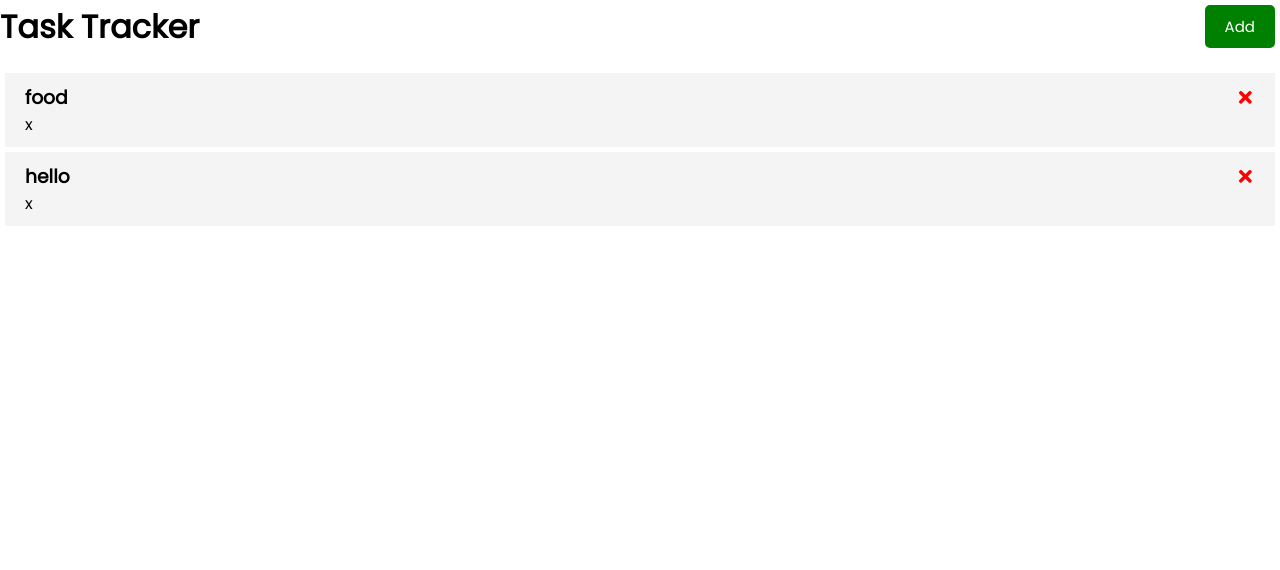
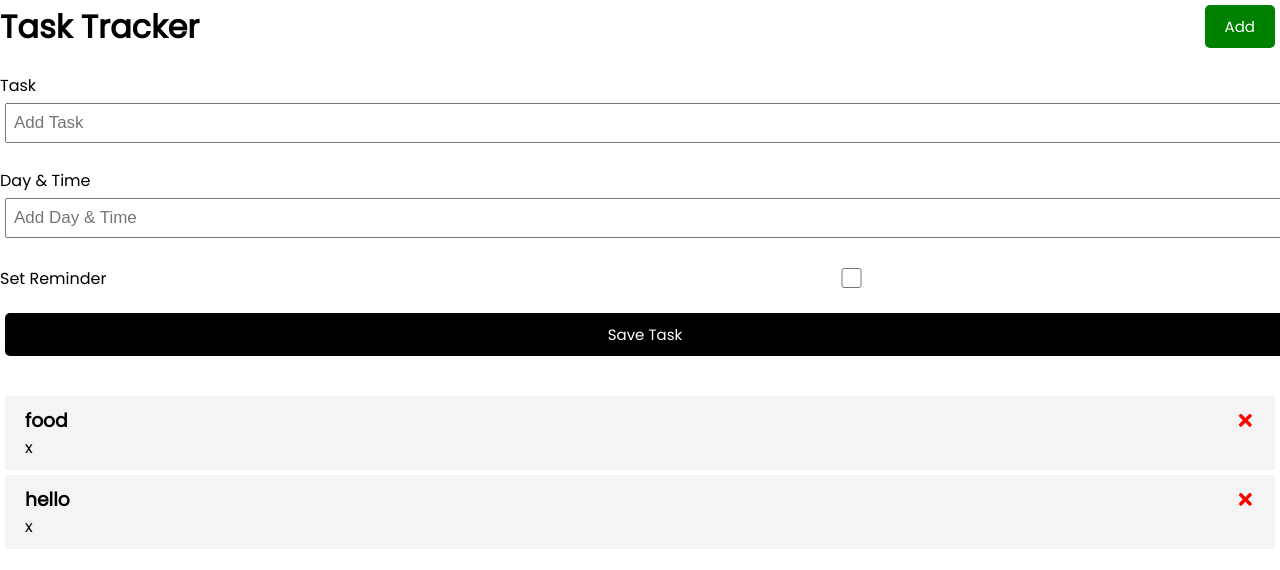
Before and after one commit to nadvolod/react-js-crash-course, a React (Create React App) app in the folder react-task-tracker/: page / in a window 1280 px wide. Shown: the top 570 px of the page. Built offline with nearby package versions, Linux system fonts and the light colour scheme.

Commit message:
AddTask capability

```diff
--- a/react-task-tracker/src/App.js
+++ b/react-task-tracker/src/App.js
@@ -1,5 +1,6 @@
 import Header from './components/Header'
 import Tasks from './components/Tasks'
+import AddTask from './components/AddTask'
 import { useState } from 'react'
 
 // This is a function component that will render
@@ -20,6 +21,16 @@
       }
     ]
   )
+
+  const addTask = (task) => {
+    // generating a random id, but it would be better to use a Guid
+    const id = Math.floor(Math.random() * 10000) + 1
+    // add id to the task
+    const newTask = {id, ...task}
+    // take all of the tasks and add the newTask to the array
+    setTasks([...tasks, newTask])
+  }
+
 
   // Delete a task
   // 'nfn' to create a const function with param
@@ -42,7 +53,10 @@
   return (
     <div className="App">
       <Header />
-      {tasks.length > 0 ? (<Tasks tasks={tasks} onDelete={deleteTask} onToggle={toggleReminder}/>) : ('No tasks')}
+      <AddTask onAdd={addTask}/>
+      {tasks.length > 0 ?
+      (<Tasks tasks={tasks} onDelete={deleteTask} onToggle={toggleReminder}/>) :
+      ('No tasks')}
     </div>
   );
 }
--- /dev/null
+++ b/react-task-tracker/src/components/AddTask.js
@@ -0,0 +1,59 @@
+import { useState } from 'react'
+
+const AddTask = ({ onAdd }) => {
+  const [text, setText] = useState('')
+  const [day, setDay] = useState('')
+  const [reminder, setReminder] = useState(false)
+
+  const onSubmit = (e) => {
+    e.preventDefault()
+
+    if (!text) {
+      alert('Please add a task')
+      return
+    }
+
+    onAdd({ text, day, reminder })
+
+    // Clearing all of the values onSubmit
+    setText('')
+    setDay('')
+    setReminder(false)
+  }
+
+  return (
+    <form className='add-form' onSubmit={onSubmit}>
+      <div className='form-control'>
+        <label>Task</label>
+        <input
+          type='text'
+          placeholder='Add Task'
+          value={text}
+          onChange={(e) => setText(e.target.value)}
+        />
+      </div>
+      <div className='form-control'>
+        <label>Day & Time</label>
+        <input
+          type='text'
+          placeholder='Add Day & Time'
+          value={day}
+          onChange={(e) => setDay(e.target.value)}
+        />
+      </div>
+      <div className='form-control form-control-check'>
+        <label>Set Reminder</label>
+        <input
+          type='checkbox'
+          checked={reminder}
+          value={reminder}
+          onChange={(e) => setReminder(e.currentTarget.checked)}
+        />
+      </div>
+
+      <input type='submit' value='Save Task' className='btn btn-block' />
+    </form>
+  )
+}
+
+export default AddTask
```
